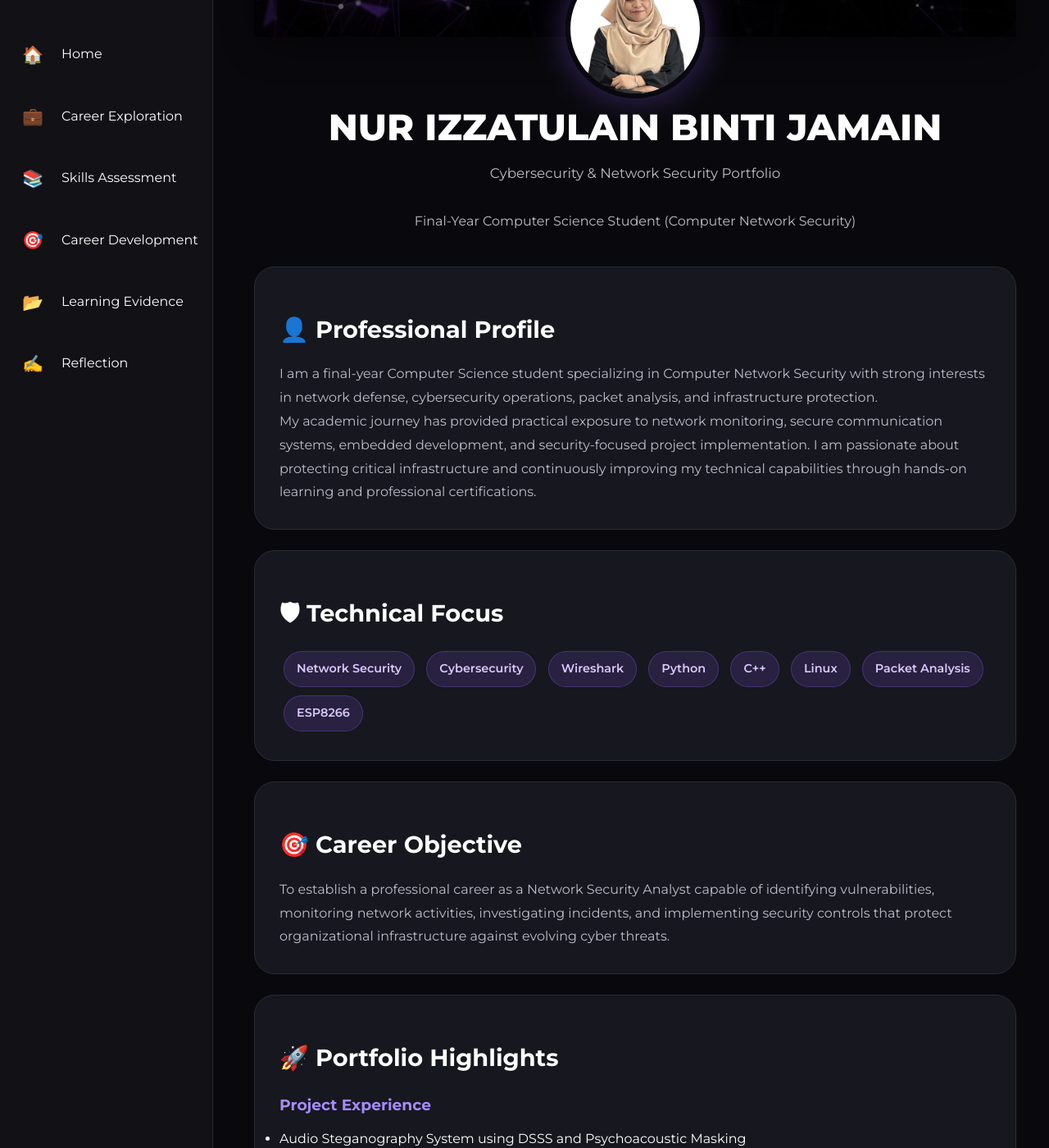
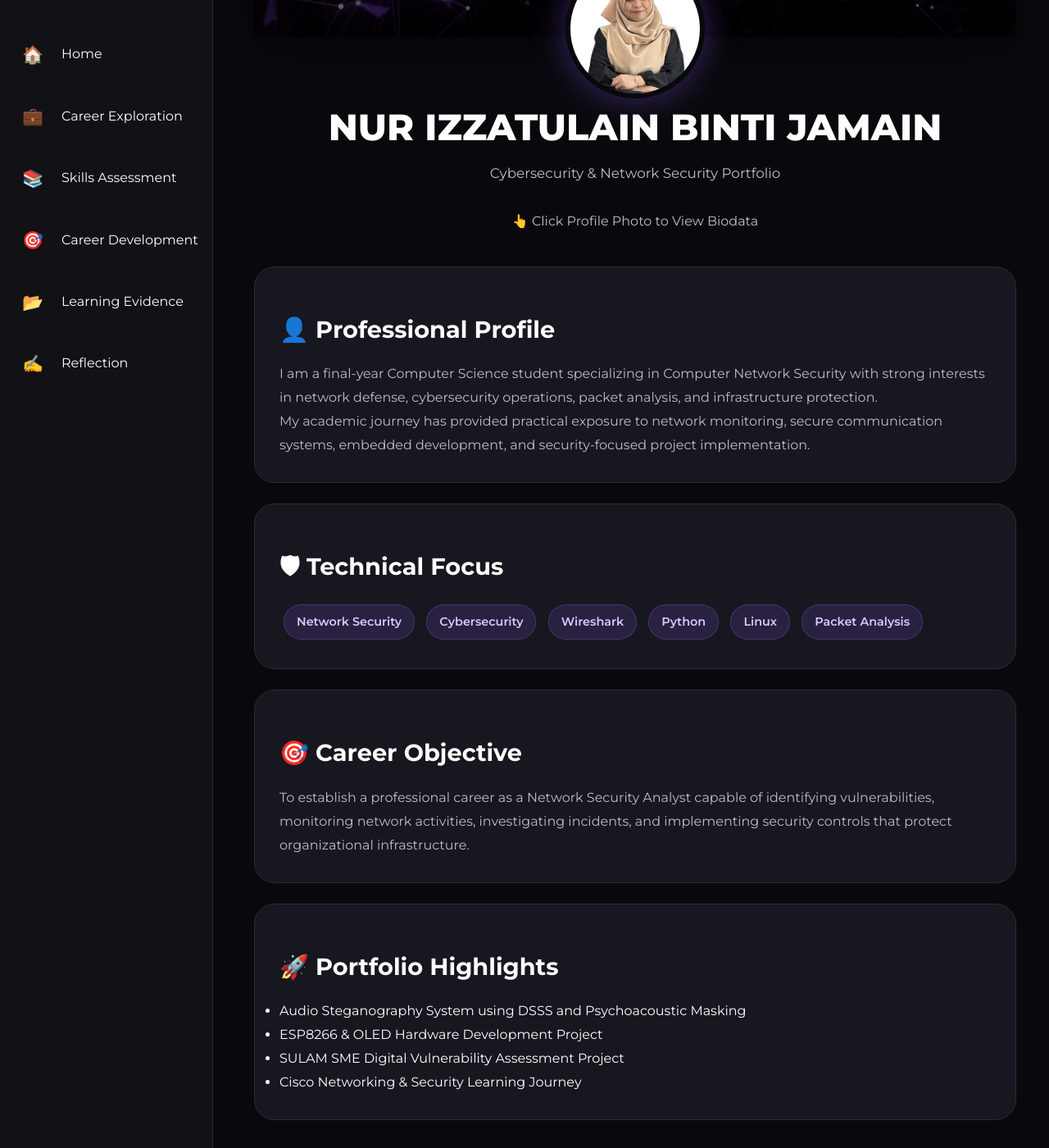
Before and after one commit to juzzatul/juzzatul.github.io, a Jekyll site: the page built from index.md, in a window 1280 px wide and 1400 px high, scrolled down 345 px. Shown: the whole window at 82% size. Built offline with Jekyll 4.4.1, drawn with Linux system fonts in a browser that asks for light colours; some of the changed text lies outside the part shown.

Commit message:
Update index.md

```diff
--- a/index.md
+++ b/index.md
@@ -60,7 +60,12 @@ title: Home
 <div class="hero-overlay"></div>
 
 <div class="profile-container">
-<img src="/assets/images/profile.jpg" class="profile-image">
+
+<img
+src="/assets/images/profile.jpg"
+class="profile-image"
+onclick="openBio()">
+
 </div>
 
 </div>
@@ -76,7 +81,7 @@ Cybersecurity & Network Security Portfolio
 </div>
 
 <p>
-Final-Year Computer Science Student (Computer Network Security)
+👆 Click Profile Photo to View Biodata
 </p>
 
 </div>
@@ -90,7 +95,7 @@ I am a final-year Computer Science student specializing in Computer Network Secu
 </p>
 
 <p>
-My academic journey has provided practical exposure to network monitoring, secure communication systems, embedded development, and security-focused project implementation. I am passionate about protecting critical infrastructure and continuously improving my technical capabilities through hands-on learning and professional certifications.
+My academic journey has provided practical exposure to network monitoring, secure communication systems, embedded development, and security-focused project implementation.
 </p>
 
 </div>
@@ -103,10 +108,8 @@ My academic journey has provided practical exposure to network monitoring, secur
 <span class="badge">Cybersecurity</span>
 <span class="badge">Wireshark</span>
 <span class="badge">Python</span>
-<span class="badge">C++</span>
 <span class="badge">Linux</span>
 <span class="badge">Packet Analysis</span>
-<span class="badge">ESP8266</span>
 
 </div>
 
@@ -115,7 +118,7 @@ My academic journey has provided practical exposure to network monitoring, secur
 <h2>🎯 Career Objective</h2>
 
 <p>
-To establish a professional career as a Network Security Analyst capable of identifying vulnerabilities, monitoring network activities, investigating incidents, and implementing security controls that protect organizational infrastructure against evolving cyber threats.
+To establish a professional career as a Network Security Analyst capable of identifying vulnerabilities, monitoring network activities, investigating incidents, and implementing security controls that protect organizational infrastructure.
 </p>
 
 </div>
@@ -124,38 +127,17 @@ To establish a professional career as a Network Security Analyst capable of iden
 
 <h2>🚀 Portfolio Highlights</h2>
 
-<h3>Project Experience</h3>
+<ul>
 
-<ul>
 <li>Audio Steganography System using DSSS and Psychoacoustic Masking</li>
+
 <li>ESP8266 & OLED Hardware Development Project</li>
+
+<li>SULAM SME Digital Vulnerability Assessment Project</li>
+
+<li>Cisco Networking & Security Learning Journey</li>
+
 </ul>
-
-<h3>Professional Development</h3>
-
-<ul>
-<li>Cisco CCNA Learning Path</li>
-<li>Computer Network Security Specialization</li>
-<li>Continuous Cybersecurity Skill Development</li>
-</ul>
-
-<h3>Community Engagement</h3>
-
-<ul>
-<li>SULAM SME Digital Vulnerability Assessment Project</li>
-</ul>
-
-</div>
-
-<div class="card">
-
-<h2>📜 Featured Certification</h2>
-
-<img src="/assets/images/ccna.jpg" class="project-image">
-
-<p>
-Cisco CCNA serves as the foundation of my professional networking journey, strengthening my understanding of routing, switching, network security, troubleshooting, and enterprise infrastructure concepts.
-</p>
 
 </div>
 
@@ -166,3 +148,56 @@ Cybersecurity & Network Security Portfolio © 2026
 </div>
 
 </div>
+
+<!-- BIODATA POPUP -->
+
+<div id="bioModal" class="modal">
+
+<div class="modal-content">
+
+<span class="close-btn"
+onclick="closeBio()">&times;</span>
+
+<img
+src="/assets/images/profile.jpg"
+class="modal-profile">
+
+<h2>👩 Personal Biodata</h2>
+
+<table>
+
+<tr>
+<td><strong>Name</strong></td>
+<td>Nur Izzatulain Binti Jamain</td>
+</tr>
+
+<tr>
+<td><strong>Programme</strong></td>
+<td>Bachelor of Computer Science (Computer Network Security)</td>
+</tr>
+
+<tr>
+<td><strong>University</strong></td>
+<td>Universiti Sultan Zainal Abidin (UniSZA)</td>
+</tr>
+
+<tr>
+<td><strong>Field</strong></td>
+<td>Cybersecurity & Network Security</td>
+</tr>
+
+<tr>
+<td><strong>Career Goal</strong></td>
+<td>Network Security Analyst</td>
+</tr>
+
+<tr>
+<td><strong>Technical Skills</strong></td>
+<td>Python, Wireshark, Linux, Cisco Networking</td>
+</tr>
+
+</table>
+
+</div>
+
+</div>
```
